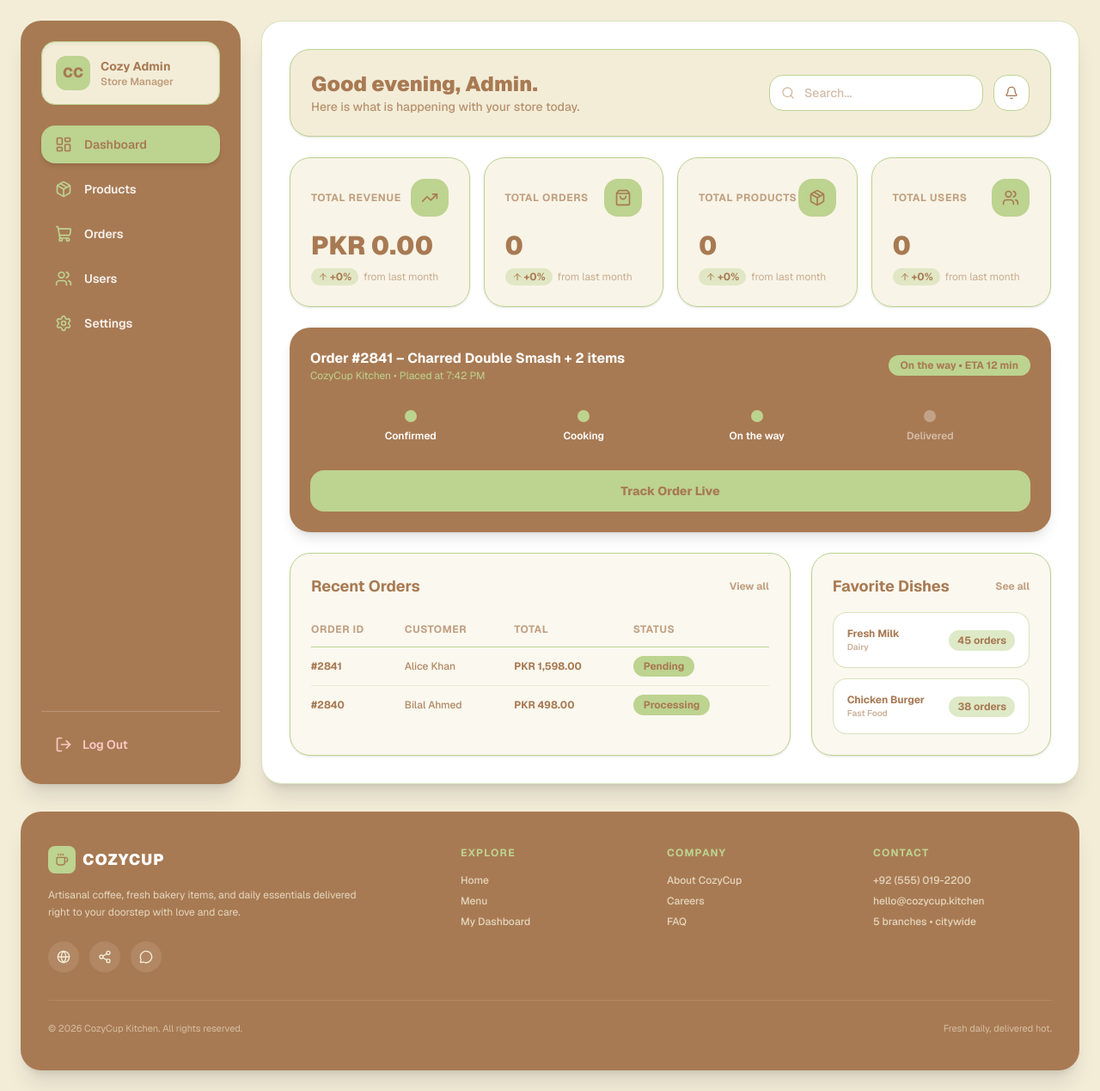
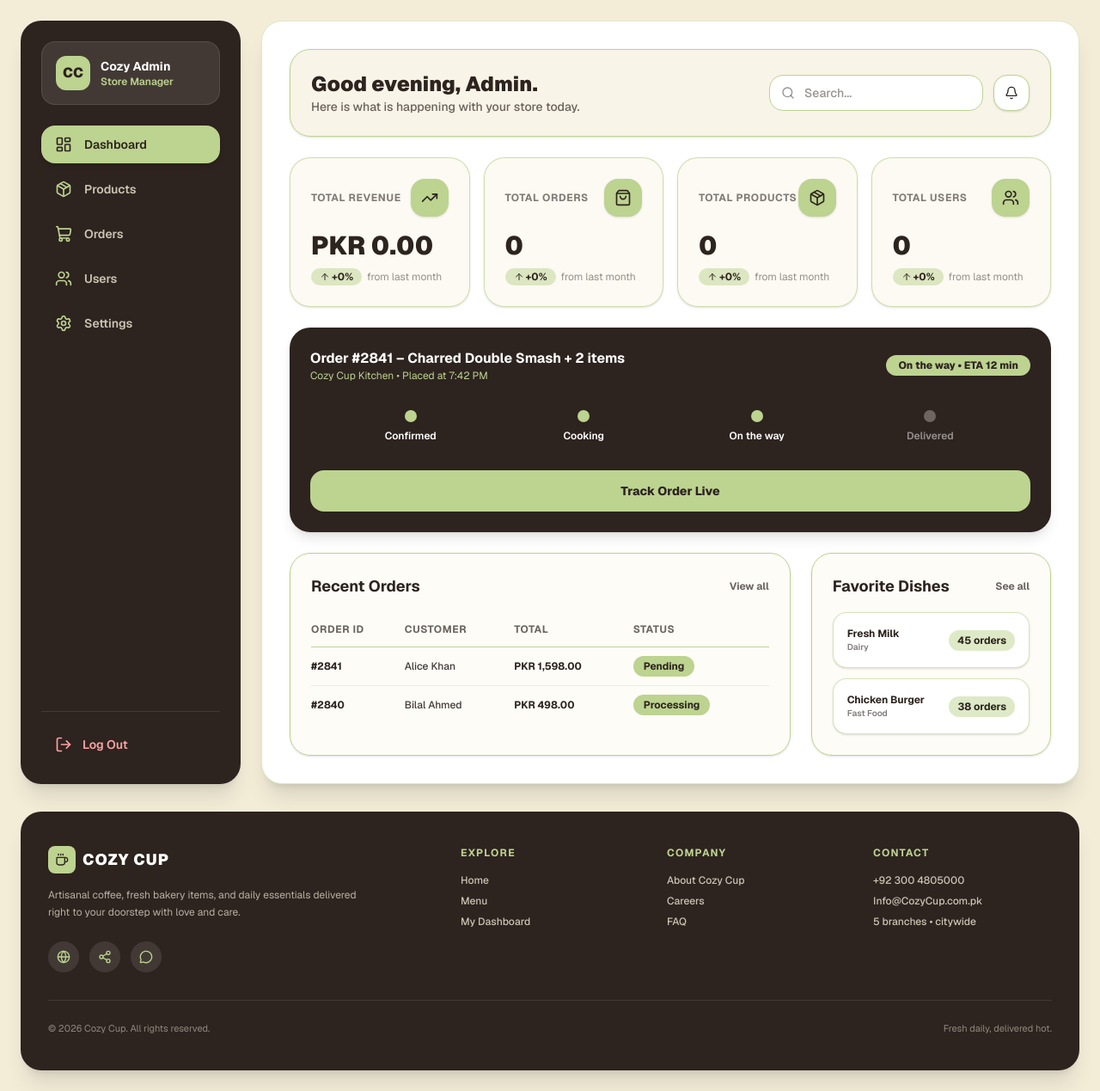
Before and after one commit to Hadiqa-Ehsan/CozyCup, a Next.js app: page /admin in a window 1280 px wide. Shown: the whole page at 86% size. Built offline with nearby package versions, Linux system fonts and the light colour scheme.

Commit message:
Adopt exact store dark brown theme color for professional admin look

```diff
--- a/src/app/admin/layout.tsx
+++ b/src/app/admin/layout.tsx
@@ -31,31 +31,31 @@ export default function AdminLayout({ children }: { children: React.ReactNode })
   const [sidebarOpen, setSidebarOpen] = useState(false);
 
   return (
-    <div className="min-h-screen bg-[#F3EDD8] p-4 lg:p-6 text-[#A87A53] flex flex-col justify-between">
+    <div className="min-h-screen bg-[#F3EDD8] p-4 lg:p-6 text-[#2D231F] flex flex-col justify-between">
       {/* Mobile Menu Button */}
       <button
         onClick={() => setSidebarOpen(!sidebarOpen)}
-        className="fixed left-4 top-4 z-50 rounded-2xl bg-[#A87A53] p-2.5 text-[#F3EDD8] shadow-lg lg:hidden"
+        className="fixed left-4 top-4 z-50 rounded-2xl bg-[#2D231F] p-2.5 text-[#F3EDD8] shadow-lg lg:hidden"
       >
         {sidebarOpen ? <X className="h-5 w-5" /> : <Menu className="h-5 w-5" />}
       </button>
 
       <div className="mx-auto flex w-full max-w-7xl gap-6 flex-1">
-        {/* Sidebar */}
+        {/* Sidebar matching store header brown #2D231F */}
         <aside
-          className={`fixed inset-y-4 left-4 z-40 w-64 rounded-3xl bg-[#A87A53] p-6 shadow-xl transition-transform duration-300 lg:static lg:flex lg:flex-col ${
+          className={`fixed inset-y-4 left-4 z-40 w-64 rounded-3xl bg-[#2D231F] p-6 shadow-xl transition-transform duration-300 lg:static lg:flex lg:flex-col ${
             sidebarOpen ? "translate-x-0" : "-translate-x-[120%] lg:translate-x-0"
           }`}
         >
-          {/* Admin Profile Box */}
-          <div className="rounded-2xl bg-[#F3EDD8] p-4 text-[#A87A53] shadow-inner border border-[#BDD390]">
+          {/* Profile Box */}
+          <div className="rounded-2xl bg-white/10 p-4 text-[#F3EDD8] border border-white/10">
             <div className="flex items-center gap-3">
-              <div className="flex h-10 w-10 items-center justify-center rounded-xl bg-[#BDD390] font-black text-[#A87A53]">
+              <div className="flex h-10 w-10 items-center justify-center rounded-xl bg-[#BDD390] font-black text-[#2D231F]">
                 CC
               </div>
               <div>
-                <h2 className="text-sm font-bold text-[#A87A53]">Cozy Admin</h2>
-                <p className="text-xs font-semibold text-[#A87A53]/70">Store Manager</p>
+                <h2 className="text-sm font-bold text-white">Cozy Admin</h2>
+                <p className="text-xs font-semibold text-[#BDD390]">Store Manager</p>
               </div>
             </div>
           </div>
@@ -70,48 +70,48 @@ export default function AdminLayout({ children }: { children: React.ReactNode })
                   onClick={() => setSidebarOpen(false)}
                   className={`flex items-center gap-3.5 rounded-2xl px-4 py-3 text-sm font-semibold transition-all ${
                     isActive
-                      ? "bg-[#BDD390] text-[#A87A53] shadow-md font-bold"
-                      : "text-white/90 hover:bg-white/10 hover:text-white"
+                      ? "bg-[#BDD390] text-[#2D231F] shadow-md font-extrabold"
+                      : "text-[#F3EDD8]/80 hover:bg-white/10 hover:text-white"
                   }`}
                 >
-                  <item.icon className={`h-5 w-5 ${isActive ? "text-[#A87A53]" : "text-[#BDD390]"}`} />
+                  <item.icon className={`h-5 w-5 ${isActive ? "text-[#2D231F]" : "text-[#BDD390]"}`} />
                   {item.name}
                 </Link>
               );
             })}
           </nav>
 
-          <div className="pt-4 border-t border-white/20">
-            <button className="flex w-full items-center gap-3 rounded-2xl px-4 py-3 text-sm font-semibold text-red-200 transition-all hover:bg-red-500/20">
+          <div className="pt-4 border-t border-white/10">
+            <button className="flex w-full items-center gap-3 rounded-2xl px-4 py-3 text-sm font-semibold text-red-300 transition-all hover:bg-red-500/20">
               <LogOut className="h-5 w-5" />
               Log Out
             </button>
           </div>
         </aside>
 
-        {/* Main Content Area */}
-        <main className="flex-1 rounded-3xl bg-white p-6 lg:p-8 text-[#A87A53] shadow-xl border border-[#BDD390]/60">
+        {/* Main Content Card Area */}
+        <main className="flex-1 rounded-3xl bg-white p-6 lg:p-8 text-[#2D231F] shadow-xl border border-[#BDD390]/50">
           {children}
         </main>
       </div>
 
-      {/* Reference Footer Section Matching Image Design */}
-      <footer className="mx-auto mt-8 w-full max-w-7xl rounded-3xl bg-[#A87A53] px-8 py-10 text-[#F3EDD8] shadow-xl">
+      {/* Footer matching exact header brown */}
+      <footer className="mx-auto mt-8 w-full max-w-7xl rounded-3xl bg-[#2D231F] px-8 py-10 text-[#F3EDD8] shadow-xl">
         <div className="grid grid-cols-1 gap-8 md:grid-cols-5">
           <div className="md:col-span-2 space-y-4">
             <div className="flex items-center gap-2">
-              <div className="flex h-8 w-8 items-center justify-center rounded-lg bg-[#BDD390] text-[#A87A53]">
+              <div className="flex h-8 w-8 items-center justify-center rounded-lg bg-[#BDD390] text-[#2D231F]">
                 <Coffee className="h-4 w-4" />
               </div>
-              <span className="text-lg font-black tracking-wider text-white">COZYCUP</span>
+              <span className="text-lg font-black tracking-wider text-white">COZY CUP</span>
             </div>
-            <p className="text-xs text-[#F3EDD8]/80 max-w-sm leading-relaxed">
-               Artisanal coffee, fresh bakery items, and daily essentials delivered right to your doorstep with love and care.
+            <p className="text-xs text-[#F3EDD8]/70 max-w-sm leading-relaxed">
+              Artisanal coffee, fresh bakery items, and daily essentials delivered right to your doorstep with love and care.
             </p>
             <div className="flex items-center gap-3 pt-2">
-              <a href="#" className="flex h-9 w-9 items-center justify-center rounded-full bg-white/10 hover:bg-[#BDD390] hover:text-[#A87A53] transition-colors"><Globe className="h-4 w-4" /></a>
-              <a href="#" className="flex h-9 w-9 items-center justify-center rounded-full bg-white/10 hover:bg-[#BDD390] hover:text-[#A87A53] transition-colors"><Share2 className="h-4 w-4" /></a>
-              <a href="#" className="flex h-9 w-9 items-center justify-center rounded-full bg-white/10 hover:bg-[#BDD390] hover:text-[#A87A53] transition-colors"><MessageCircle className="h-4 w-4" /></a>
+              <a href="#" className="flex h-9 w-9 items-center justify-center rounded-full bg-white/10 hover:bg-[#BDD390] hover:text-[#2D231F] transition-colors"><Globe className="h-4 w-4 text-[#BDD390]" /></a>
+              <a href="#" className="flex h-9 w-9 items-center justify-center rounded-full bg-white/10 hover:bg-[#BDD390] hover:text-[#2D231F] transition-colors"><Share2 className="h-4 w-4 text-[#BDD390]" /></a>
+              <a href="#" className="flex h-9 w-9 items-center justify-center rounded-full bg-white/10 hover:bg-[#BDD390] hover:text-[#2D231F] transition-colors"><MessageCircle className="h-4 w-4 text-[#BDD390]" /></a>
             </div>
           </div>
 
@@ -127,7 +127,7 @@ export default function AdminLayout({ children }: { children: React.ReactNode })
           <div>
             <h3 className="text-xs font-bold uppercase tracking-widest text-[#BDD390]">Company</h3>
             <ul className="mt-4 space-y-2 text-xs font-medium text-[#F3EDD8]/80">
-              <li><a href="#" className="hover:text-white">About CozyCup</a></li>
+              <li><a href="#" className="hover:text-white">About Cozy Cup</a></li>
               <li><a href="#" className="hover:text-white">Careers</a></li>
               <li><a href="#" className="hover:text-white">FAQ</a></li>
             </ul>
@@ -136,15 +136,15 @@ export default function AdminLayout({ children }: { children: React.ReactNode })
           <div>
             <h3 className="text-xs font-bold uppercase tracking-widest text-[#BDD390]">Contact</h3>
             <ul className="mt-4 space-y-2 text-xs font-medium text-[#F3EDD8]/80">
-              <li>+92 (555) 019-2200</li>
-              <li>hello@cozycup.kitchen</li>
+              <li>+92 300 4805000</li>
+              <li>Info@CozyCup.com.pk</li>
               <li>5 branches • citywide</li>
             </ul>
           </div>
         </div>
 
-        <div className="mt-8 flex flex-col items-center justify-between border-t border-white/10 pt-6 text-[11px] text-[#F3EDD8]/60 sm:flex-row">
-          <p>© 2026 CozyCup Kitchen. All rights reserved.</p>
+        <div className="mt-8 flex flex-col items-center justify-between border-t border-white/10 pt-6 text-[11px] text-[#F3EDD8]/50 sm:flex-row">
+          <p>© 2026 Cozy Cup. All rights reserved.</p>
           <p>Fresh daily, delivered hot.</p>
         </div>
       </footer>
--- a/src/app/admin/page.tsx
+++ b/src/app/admin/page.tsx
@@ -31,21 +31,21 @@ export default function AdminDashboard() {
   return (
     <div className="space-y-6">
       {/* Top Header */}
-      <header className="flex flex-col gap-4 rounded-3xl bg-[#F3EDD8] p-6 shadow-sm border border-[#BDD390] sm:flex-row sm:items-center sm:justify-between">
+      <header className="flex flex-col gap-4 rounded-3xl bg-[#F3EDD8]/60 p-6 shadow-sm border border-[#BDD390] sm:flex-row sm:items-center sm:justify-between">
         <div>
-          <h1 className="text-2xl font-black text-[#A87A53]">Good evening, Admin.</h1>
-          <p className="text-sm font-medium text-[#A87A53]/80">Here is what is happening with your store today.</p>
+          <h1 className="text-2xl font-black text-[#2D231F]">Good evening, Admin.</h1>
+          <p className="text-sm font-medium text-[#2D231F]/70">Here is what is happening with your store today.</p>
         </div>
         <div className="flex items-center gap-3">
           <div className="relative">
-            <Search className="absolute left-3.5 top-1/2 h-4 w-4 -translate-y-1/2 text-[#A87A53]/50" />
+            <Search className="absolute left-3.5 top-1/2 h-4 w-4 -translate-y-1/2 text-[#2D231F]/50" />
             <input
               type="search"
               placeholder="Search..."
-              className="rounded-2xl border border-[#BDD390] bg-white py-2.5 pl-10 pr-4 text-sm font-medium text-[#A87A53] focus:border-[#A87A53] focus:outline-none"
+              className="rounded-2xl border border-[#BDD390] bg-white py-2.5 pl-10 pr-4 text-sm font-medium text-[#2D231F] focus:border-[#2D231F] focus:outline-none"
             />
           </div>
-          <button className="rounded-2xl bg-white p-3 text-[#A87A53] border border-[#BDD390] transition-all hover:bg-[#A87A53] hover:text-white">
+          <button className="rounded-2xl bg-white p-3 text-[#2D231F] border border-[#BDD390] transition-all hover:bg-[#2D231F] hover:text-white shadow-sm">
             <Bell className="h-4 w-4" />
           </button>
         </div>
@@ -56,33 +56,33 @@ export default function AdminDashboard() {
         {stats.map((stat) => (
           <div
             key={stat.title}
-            className="rounded-3xl bg-[#F3EDD8]/60 p-6 shadow-sm border border-[#BDD390] transition-all hover:border-[#A87A53]"
+            className="rounded-3xl bg-[#F3EDD8]/30 p-6 shadow-sm border border-[#BDD390]/70 transition-all hover:border-[#2D231F]"
           >
             <div className="flex items-center justify-between">
-              <span className="text-xs font-bold uppercase tracking-wider text-[#A87A53]/70">{stat.title}</span>
-              <div className="rounded-2xl bg-[#BDD390] p-3 text-[#A87A53]">
+              <span className="text-xs font-bold uppercase tracking-wider text-[#2D231F]/60">{stat.title}</span>
+              <div className="rounded-2xl bg-[#BDD390] p-3 text-[#2D231F] shadow-sm">
                 <stat.icon className="h-5 w-5" />
               </div>
             </div>
-            <p className="mt-4 text-3xl font-black text-[#A87A53]">{stat.value}</p>
+            <p className="mt-4 text-3xl font-black text-[#2D231F]">{stat.value}</p>
             <div className="mt-2 flex items-center gap-1.5 text-xs font-bold text-emerald-700">
-              <span className="flex items-center rounded-full bg-[#BDD390]/40 px-2 py-0.5 text-[#A87A53]">
+              <span className="flex items-center rounded-full bg-[#BDD390]/50 px-2.5 py-0.5 text-[#2D231F]">
                 <ArrowUp className="h-3 w-3 mr-0.5" /> {stat.change}
               </span>
-              <span className="text-[#A87A53]/60 font-normal">from last month</span>
+              <span className="text-[#2D231F]/50 font-normal">from last month</span>
             </div>
           </div>
         ))}
       </div>
 
-      {/* Order Tracker using Almond theme */}
-      <div className="rounded-3xl bg-[#A87A53] p-6 text-white shadow-lg">
+      {/* Live Order Tracker Banner */}
+      <div className="rounded-3xl bg-[#2D231F] p-6 text-white shadow-lg">
         <div className="flex flex-col justify-between gap-2 sm:flex-row sm:items-center">
           <div>
             <h2 className="text-base font-bold text-white">Order #2841 – Charred Double Smash + 2 items</h2>
-            <p className="text-xs text-[#BDD390]">CozyCup Kitchen • Placed at 7:42 PM</p>
+            <p className="text-xs text-[#BDD390]">Cozy Cup Kitchen • Placed at 7:42 PM</p>
           </div>
-          <span className="inline-flex w-fit rounded-full bg-[#BDD390] px-3.5 py-1 text-xs font-bold text-[#A87A53]">
+          <span className="inline-flex w-fit rounded-full bg-[#BDD390] px-3.5 py-1 text-xs font-extrabold text-[#2D231F]">
             On the way • ETA 12 min
           </span>
         </div>
@@ -96,36 +96,36 @@ export default function AdminDashboard() {
           ))}
         </div>
 
-        <button className="mt-8 w-full rounded-2xl bg-[#BDD390] py-3.5 text-center text-sm font-extrabold text-[#A87A53] transition-all hover:bg-[#a9c07a]">
+        <button className="mt-8 w-full rounded-2xl bg-[#BDD390] py-3.5 text-center text-sm font-extrabold text-[#2D231F] transition-all hover:bg-[#a9c07a]">
           Track Order Live
         </button>
       </div>
 
-      {/* Tables Grid */}
+      {/* Tables & Lists Grid */}
       <div className="grid grid-cols-1 gap-6 lg:grid-cols-3">
-        <div className="rounded-3xl bg-[#F3EDD8]/40 p-6 shadow-sm border border-[#BDD390] lg:col-span-2">
+        <div className="rounded-3xl bg-[#F3EDD8]/20 p-6 shadow-sm border border-[#BDD390] lg:col-span-2">
           <div className="flex items-center justify-between">
-            <h2 className="text-lg font-bold text-[#A87A53]">Recent Orders</h2>
-            <button className="text-xs font-bold text-[#A87A53]/70 hover:text-[#A87A53]">View all</button>
+            <h2 className="text-lg font-bold text-[#2D231F]">Recent Orders</h2>
+            <button className="text-xs font-bold text-[#2D231F]/70 hover:text-[#2D231F]">View all</button>
           </div>
           <div className="mt-4 overflow-x-auto">
             <table className="min-w-full divide-y divide-[#BDD390]">
               <thead>
                 <tr>
-                  <th className="py-3 text-left text-xs font-bold text-[#A87A53]/70 uppercase tracking-wider">Order ID</th>
-                  <th className="py-3 text-left text-xs font-bold text-[#A87A53]/70 uppercase tracking-wider">Customer</th>
-                  <th className="py-3 text-left text-xs font-bold text-[#A87A53]/70 uppercase tracking-wider">Total</th>
-                  <th className="py-3 text-left text-xs font-bold text-[#A87A53]/70 uppercase tracking-wider">Status</th>
+                  <th className="py-3 text-left text-xs font-bold text-[#2D231F]/70 uppercase tracking-wider">Order ID</th>
+                  <th className="py-3 text-left text-xs font-bold text-[#2D231F]/70 uppercase tracking-wider">Customer</th>
+                  <th className="py-3 text-left text-xs font-bold text-[#2D231F]/70 uppercase tracking-wider">Total</th>
+                  <th className="py-3 text-left text-xs font-bold text-[#2D231F]/70 uppercase tracking-wider">Status</th>
                 </tr>
               </thead>
               <tbody className="divide-y divide-[#BDD390]/30">
                 {recentOrders.map((order) => (
                   <tr key={order.id}>
-                    <td className="py-3.5 text-xs font-bold text-[#A87A53]">{order.id}</td>
-                    <td className="py-3.5 text-xs font-medium text-[#A87A53]/90">{order.customer}</td>
-                    <td className="py-3.5 text-xs font-bold text-[#A87A53]">{order.total}</td>
+                    <td className="py-3.5 text-xs font-bold text-[#2D231F]">{order.id}</td>
+                    <td className="py-3.5 text-xs font-medium text-[#2D231F]/90">{order.customer}</td>
+                    <td className="py-3.5 text-xs font-bold text-[#2D231F]">{order.total}</td>
                     <td className="py-3.5 text-xs">
-                      <span className="rounded-full bg-[#BDD390] px-3 py-1 font-bold text-[#A87A53]">
+                      <span className="rounded-full bg-[#BDD390] px-3 py-1 font-bold text-[#2D231F]">
                         {order.status}
                       </span>
                     </td>
@@ -136,19 +136,19 @@ export default function AdminDashboard() {
           </div>
         </div>
 
-        <div className="rounded-3xl bg-[#F3EDD8]/40 p-6 shadow-sm border border-[#BDD390]">
+        <div className="rounded-3xl bg-[#F3EDD8]/20 p-6 shadow-sm border border-[#BDD390]">
           <div className="flex items-center justify-between">
-            <h2 className="text-lg font-bold text-[#A87A53]">Favorite Dishes</h2>
-            <button className="text-xs font-bold text-[#A87A53]/70 hover:text-[#A87A53]">See all</button>
+            <h2 className="text-lg font-bold text-[#2D231F]">Favorite Dishes</h2>
+            <button className="text-xs font-bold text-[#2D231F]/70 hover:text-[#2D231F]">See all</button>
           </div>
           <div className="mt-4 space-y-3">
             {favoriteProducts.map((product) => (
-              <div key={product.name} className="flex items-center justify-between rounded-2xl bg-white p-4 border border-[#BDD390]/60">
+              <div key={product.name} className="flex items-center justify-between rounded-2xl bg-white p-4 border border-[#BDD390]/60 shadow-sm">
                 <div>
-                  <p className="text-xs font-bold text-[#A87A53]">{product.name}</p>
-                  <p className="text-[10px] font-semibold text-[#A87A53]/60">{product.category}</p>
+                  <p className="text-xs font-bold text-[#2D231F]">{product.name}</p>
+                  <p className="text-[10px] font-semibold text-[#2D231F]/60">{product.category}</p>
                 </div>
-                <span className="rounded-full bg-[#BDD390]/50 px-2.5 py-1 text-xs font-bold text-[#A87A53]">{product.orders} orders</span>
+                <span className="rounded-full bg-[#BDD390]/50 px-2.5 py-1 text-xs font-bold text-[#2D231F]">{product.orders} orders</span>
               </div>
             ))}
           </div>
```
